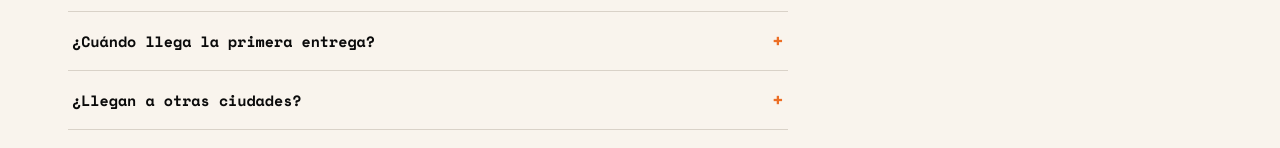
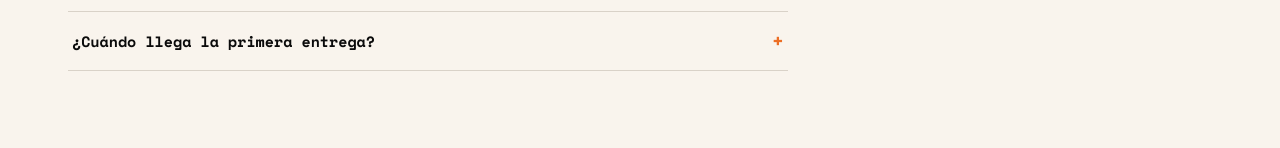
Before and after one commit to SalentinoCoffeeLab/salentino-suscripciones, a React (Vite) app in the folder frontend/: page / in a window 1280 px wide. Shown: the part 1009-1157 px from the top of the page. Built offline with nearby package versions, Linux system fonts and the light colour scheme; no server answers.

Commit message:
fix: consolidar FAQ de entregas — tiempos para Medellín y otras ciudades en una sola respuesta

```diff
--- a/frontend/src/components/StepCafe.tsx
+++ b/frontend/src/components/StepCafe.tsx
@@ -19,8 +19,7 @@ const FAQ: { q: string; a: ReactNode }[] = [
   { q: '¿Cómo pauso o cancelo?', a: <>Escríbenos por WhatsApp y la pausamos o cancelamos. También puedes cancelarla desde tu cuenta de <MercadoPagoLogo height={26} />. Sin penalidad.</> },
   { q: '¿Puedo cambiar la molienda o la cantidad?', a: 'Sí. Escríbenos antes de tu próxima entrega y la ajustamos.' },
   { q: '¿Cómo se cobra el plan cada 15 días?', a: <><MercadoPagoLogo height={26} /> cobra una vez al mes el valor de tus 2 entregas.</> },
-  { q: '¿Cuándo llega la primera entrega?', a: 'Despachamos en 1–2 días hábiles. En Medellín y el Área Metropolitana llega en 24–48 h.' },
-  { q: '¿Llegan a otras ciudades?', a: 'Por ahora el domicilio incluido es para Medellín y el Área Metropolitana. Si estás en otra ciudad, escríbenos.' },
+  { q: '¿Cuándo llega la primera entrega?', a: 'Medellín y Área Metropolitana: 1–2 días hábiles (a veces el mismo día). Otras ciudades: 2–3 días hábiles, según la transportadora.' },
 ]
 
 export function StepCafe({ selectedLine, onSelectLine }: StepCafeProps) {
```
